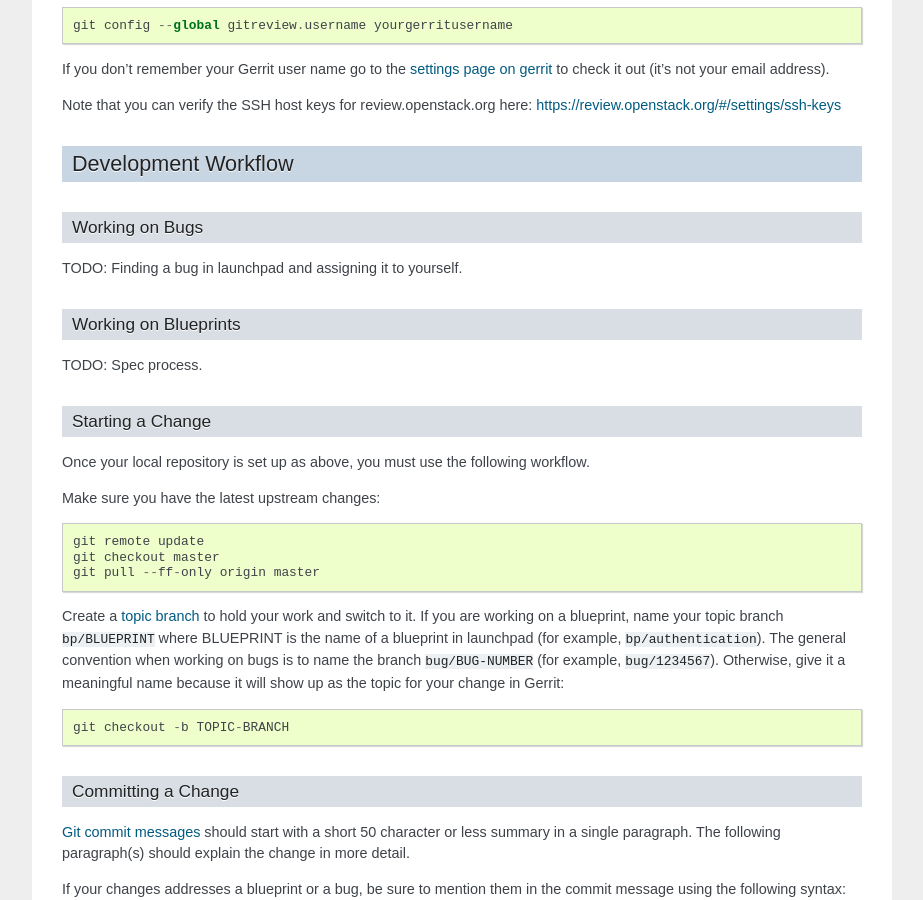
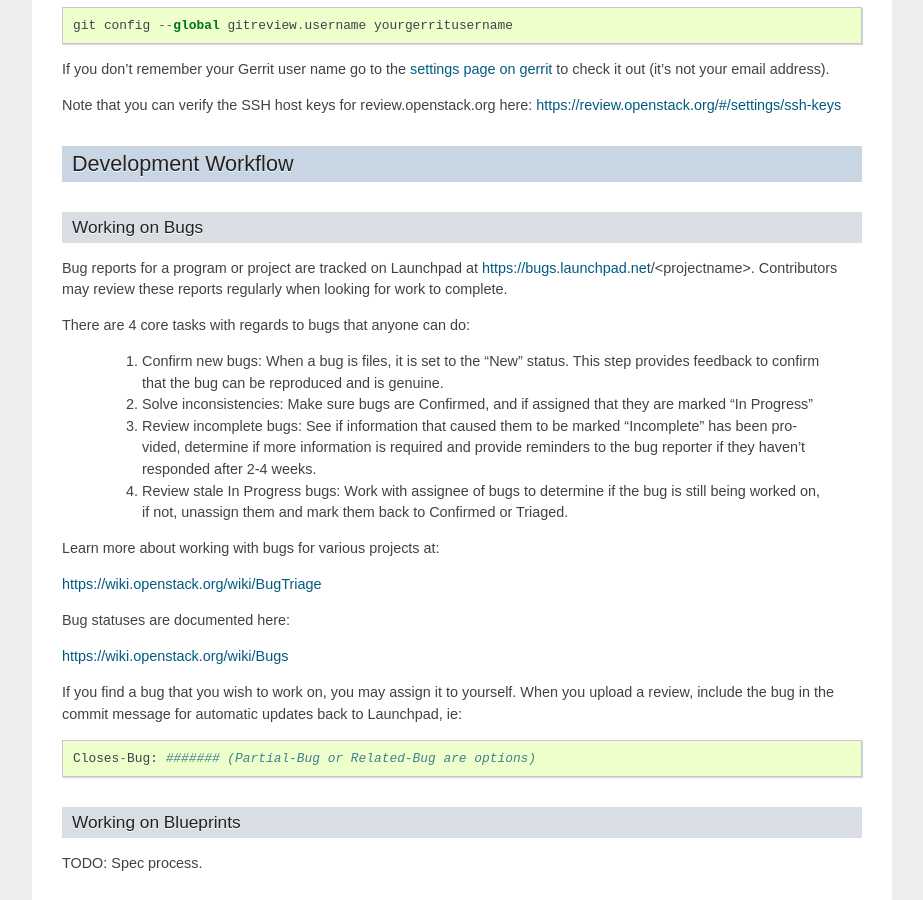
Before and after one commit to openstack-archive/infra-manual, a Sphinx documentation site: the page built from doc/source/developers.rst, in a window 1280 px wide and 900 px high, scrolled down 2835 px. Shown: the whole window, without its empty margins (198-1121 px from the left). Built offline with Sphinx 7.4.7, drawn with Linux system fonts in a browser that asks for light colours.

Commit message:
Add Working with Bugs section to Dev guide
Change-Id: Ib6ff2dd39721afc353726024c35130c30e5368dd

```diff
--- a/doc/source/developers.rst
+++ b/doc/source/developers.rst
@@ -166,7 +166,38 @@
 Working on Bugs
 ---------------
 
-TODO: Finding a bug in launchpad and assigning it to yourself.
+Bug reports for a program or project are tracked on Launchpad at
+https://bugs.launchpad.net/<projectname>. Contributors may review these
+reports regularly when looking for work to complete.
+
+There are 4 core tasks with regards to bugs that anyone can do:
+
+ #. Confirm new bugs: When a bug is files, it is set to the "New" status.
+    This step provides feedback to confirm that the bug can be reproduced
+    and is genuine.
+ #. Solve inconsistencies: Make sure bugs are Confirmed, and if assigned
+    that they are marked "In Progress"
+ #. Review incomplete bugs: See if information that caused them to be marked
+    "Incomplete" has been provided, determine if more information is required
+    and provide reminders to the bug reporter if they haven't responded after
+    2-4 weeks.
+ #. Review stale In Progress bugs: Work with assignee of bugs to determine
+    if the bug is still being worked on, if not, unassign them and mark them
+    back to Confirmed or Triaged.
+
+Learn more about working with bugs for various projects at:
+
+https://wiki.openstack.org/wiki/BugTriage
+
+Bug statuses are documented here:
+
+https://wiki.openstack.org/wiki/Bugs
+
+If you find a bug that you wish to work on, you may assign it to yourself.
+When you upload a review, include the bug in the commit message for
+automatic updates back to Launchpad, ie::
+
+  Closes-Bug: ####### (Partial-Bug or Related-Bug are options)
 
 Working on Blueprints
 ---------------------
```
